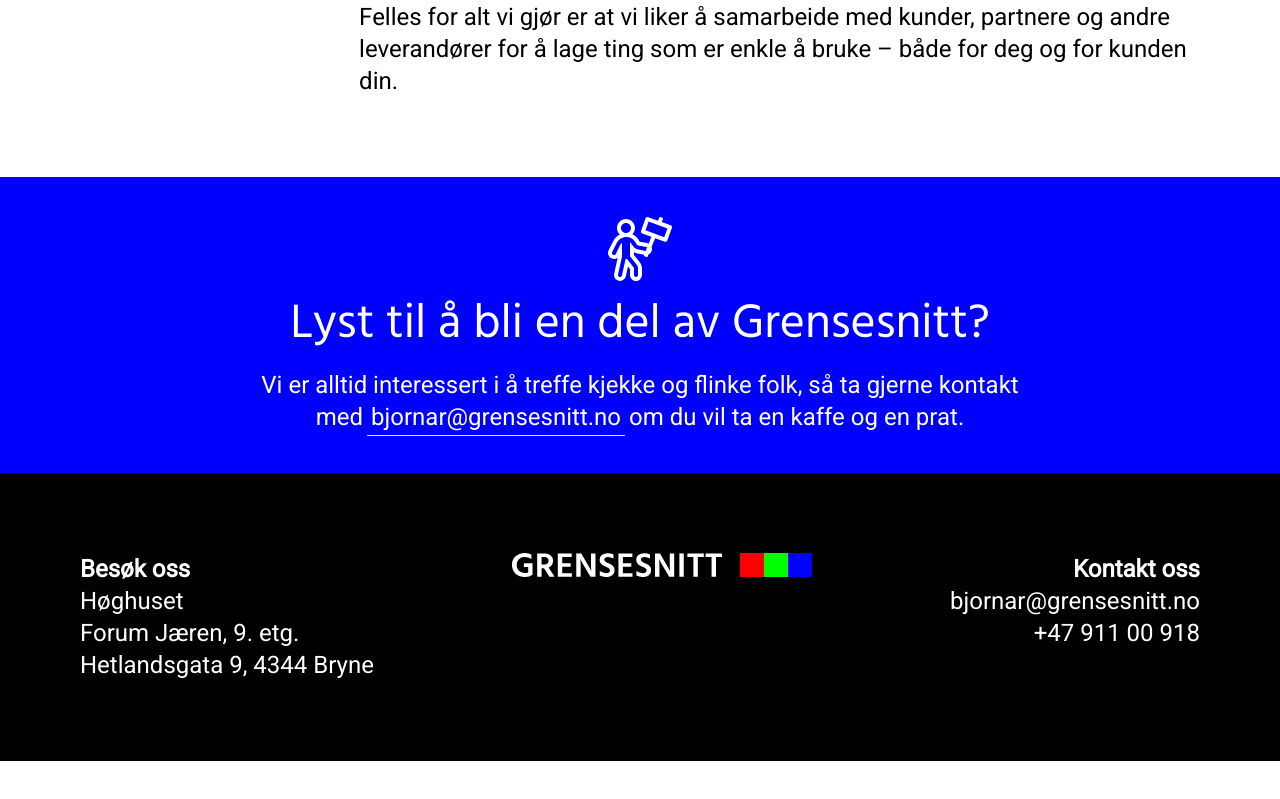
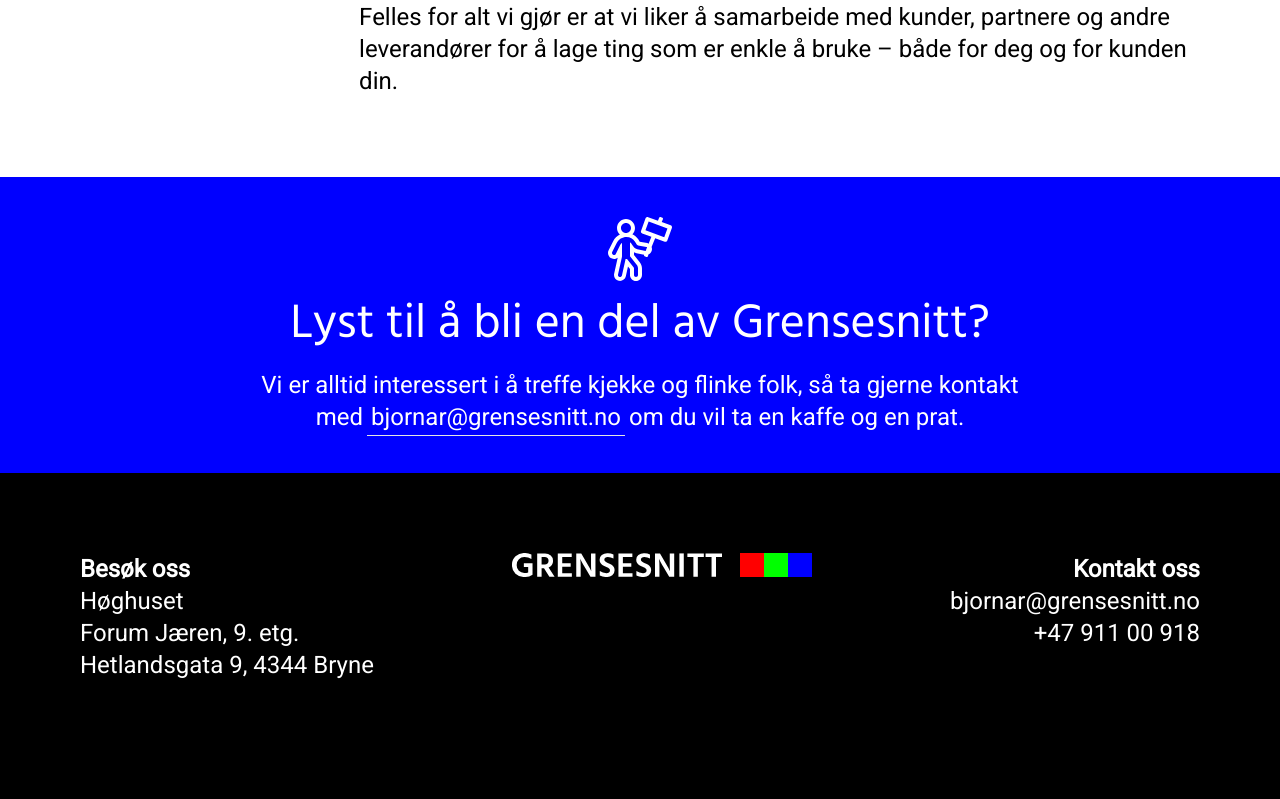
Before and after one commit to urbankid/interview, a React (Create React App) app: page / in a window 1280 px wide. Shown: the part 1283-2082 px from the top of the page. Before the commit the page ends 2044 px from the top, so only its background shows below. Built offline with nearby package versions, Linux system fonts and the light colour scheme.

Commit message:
Add bottom space to footer

```diff
--- a/src/App.js
+++ b/src/App.js
@@ -92,7 +92,7 @@
           </p>
         </div>
         <div className="bg-black text-white lg:text-2xl">
-          <div className="md:flex justify-between max-w-screen-2xl mx-auto p-10 md:p-20">
+          <div className="md:flex justify-between max-w-screen-2xl mx-auto p-10 pb-20 md:p-20 md:pb-40">
             <div className="md:order-2">
               <a href="https://www.grensesnitt.no">
                 <img src={logo} className="w-full" alt="Grensesnitt" />
```
